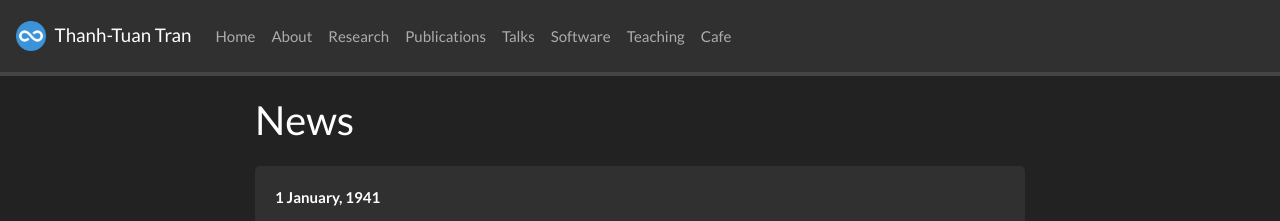
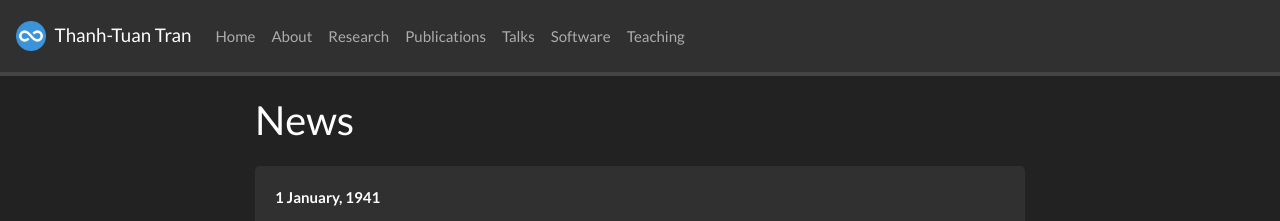
Before and after one commit to 3tbk/3tbk, a Jekyll site: the page built from _pages/allnews.md, in a window 1280 px wide. Shown: the top 221 px of the page. Built offline with Jekyll 4.4.1, drawn with Linux system fonts in a browser that asks for light colours; nearby versions of some CDN libraries; a style sheet for code colours, icons or effects is not loaded.

Commit message:
Update _config.yml

```diff
--- a/_config.yml
+++ b/_config.yml
@@ -34,7 +34,6 @@ nav_pages:
   - name: talks
   - name: software
   - name: teaching
-  - name: cafe
 
 
 include:
```
